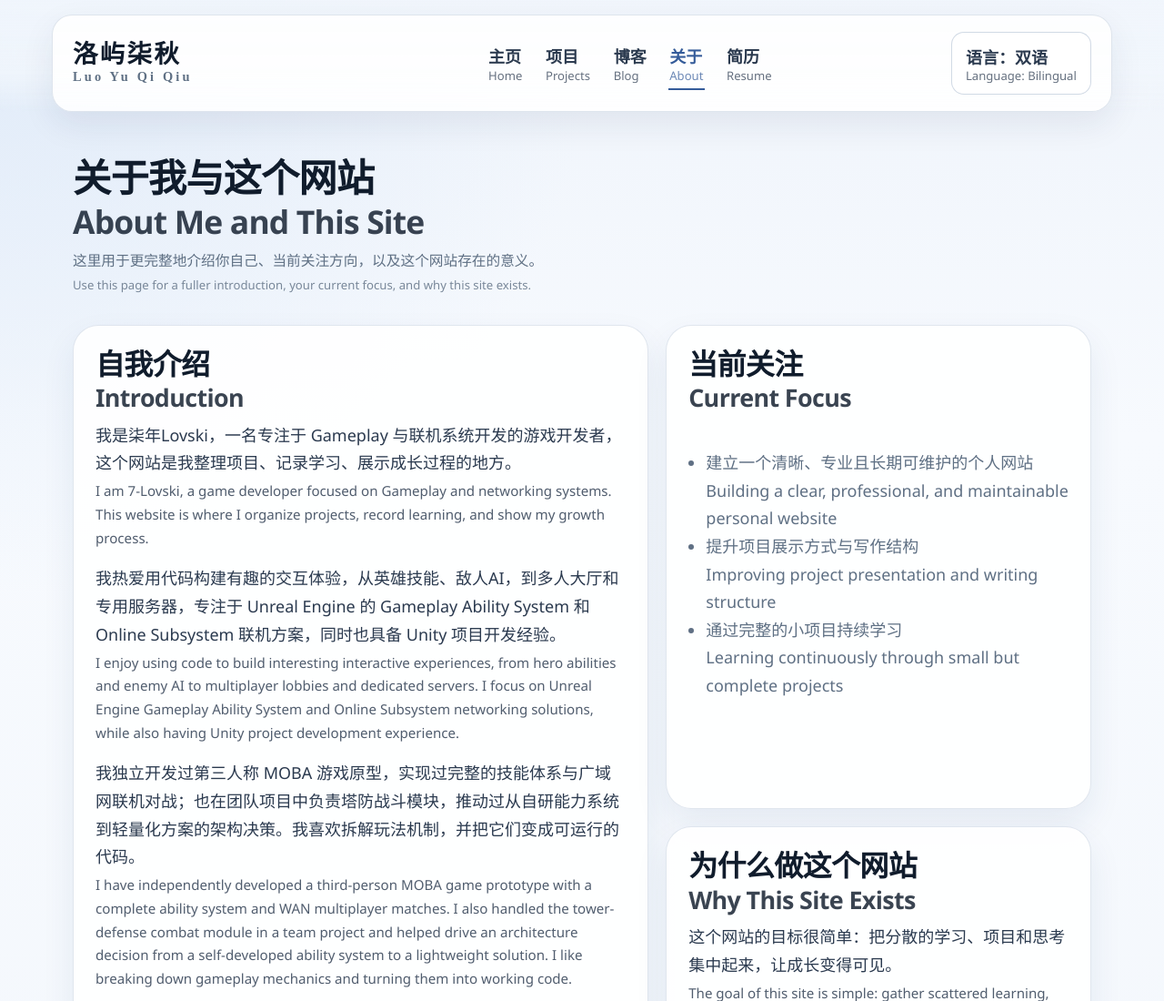
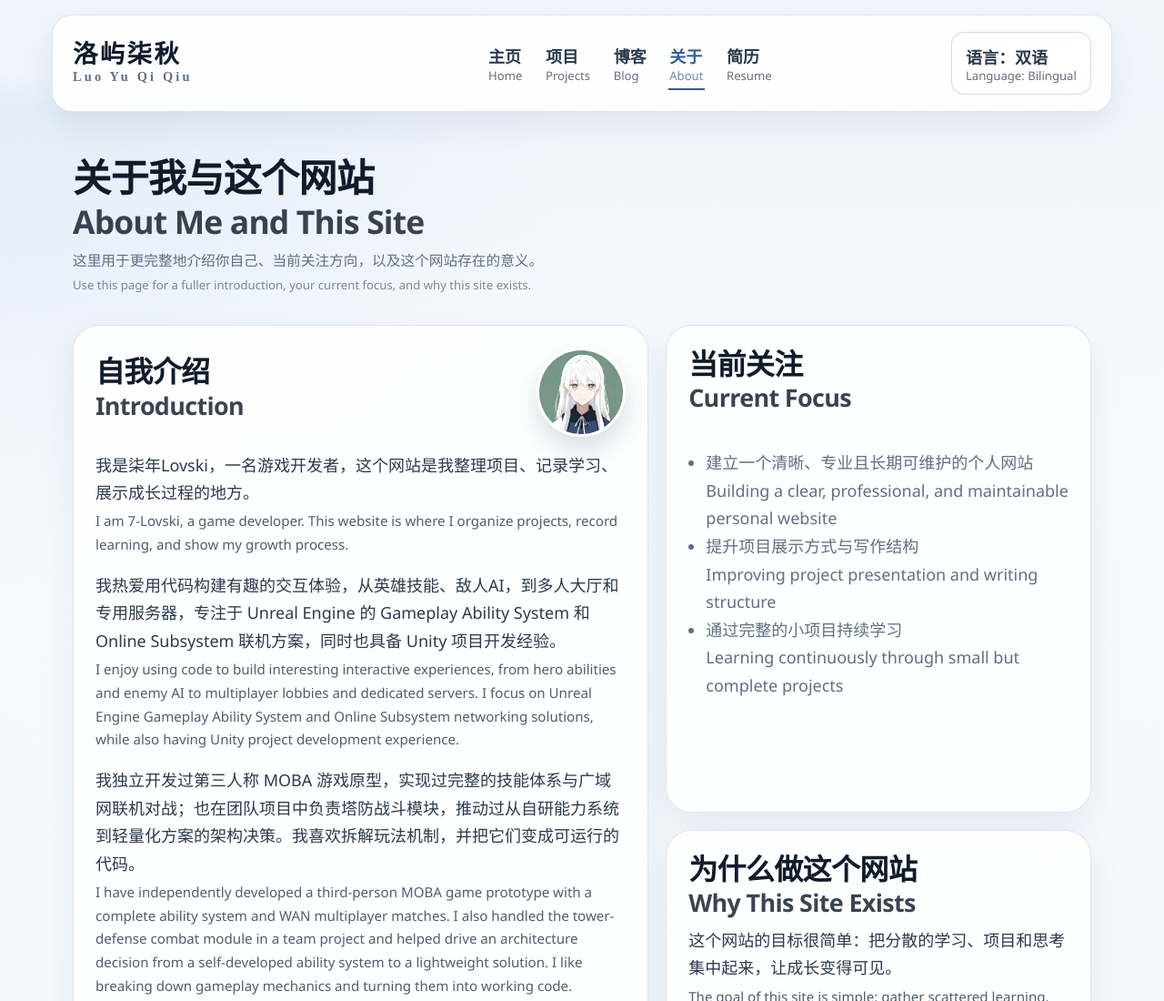
Before and after one commit to 7-lovski/7-lovski.github.io, an Astro site: page /about in a window 1280 px wide. Shown: the top 1100 px of the page at 91% size. Built offline with nearby package versions, Linux system fonts and the light colour scheme; Astro itself is replaced by a stand-in of ours.

Commit message:
头像图片写入

```diff
--- a/src/components/AboutPage.astro
+++ b/src/components/AboutPage.astro
@@ -1,7 +1,9 @@
 ---
+import { Image } from 'astro:assets';
 import Footer from './Footer.astro';
 import Header from './Header.astro';
 import LocalizedText from './LocalizedText.astro';
+import AvatarImage from '../assets/头像.jpg';
 import { aboutContent } from '../data/siteContent';
 import type { Locale } from '../utils/i18n';
 
@@ -22,7 +24,10 @@ const { locale } = Astro.props;
 
     <section class="about-grid">
         <article class="card about-card intro-card">
-            <LocalizedText locale={locale} text={aboutContent.intro.title} tag="h2" />
+            <div class="intro-head">
+                <LocalizedText locale={locale} text={aboutContent.intro.title} tag="h2" />
+                <Image width={160} height={160} src={AvatarImage} alt="柒年Lovski avatar" class="avatar-image" />
+            </div>
             {
                 aboutContent.intro.text.map((paragraph) => (
                     <LocalizedText locale={locale} text={paragraph} tag="p" />
@@ -66,6 +71,26 @@ const { locale } = Astro.props;
     .intro-card {
         grid-row: span 2;
     }
+    .intro-head {
+        display: grid;
+        grid-template-columns: minmax(0, 1fr) auto;
+        align-items: center;
+        gap: 1rem;
+        margin-bottom: 1rem;
+    }
+    .intro-head h2 {
+        margin: 0;
+        min-width: 0;
+    }
+    .avatar-image {
+        width: 92px;
+        height: 92px;
+        border-radius: 50%;
+        object-fit: cover;
+        border: 3px solid rgba(255, 255, 255, 0.9);
+        box-shadow: 0 14px 28px rgba(20, 43, 74, 0.16);
+        flex: 0 0 auto;
+    }
     .about-card p,
     .about-card li {
         color: rgb(var(--gray));
@@ -82,5 +107,9 @@ const { locale } = Astro.props;
         .intro-card {
             grid-row: auto;
         }
+        .avatar-image {
+            width: 84px;
+            height: 84px;
+        }
     }
 </style>
--- a/src/data/siteContent.ts
+++ b/src/data/siteContent.ts
@@ -290,8 +290,8 @@ export const aboutContent = {
 		title: { zh: '自我介绍', en: 'Introduction' },
 		text: [
 			{
-				zh: '我是柒年Lovski，一名专注于 Gameplay 与联机系统开发的游戏开发者，这个网站是我整理项目、记录学习、展示成长过程的地方。',
-				en: 'I am 7-Lovski, a game developer focused on Gameplay and networking systems. This website is where I organize projects, record learning, and show my growth process.',
+				zh: '我是柒年Lovski，一名游戏开发者，这个网站是我整理项目、记录学习、展示成长过程的地方。',
+				en: 'I am 7-Lovski, a game developer. This website is where I organize projects, record learning, and show my growth process.',
 			},
 			{
 				zh: '我热爱用代码构建有趣的交互体验，从英雄技能、敌人AI，到多人大厅和专用服务器，专注于 Unreal Engine 的 Gameplay Ability System 和 Online Subsystem 联机方案，同时也具备 Unity 项目开发经验。',
```
Also changed, not shown: src/assets/头像.jpg (added).
